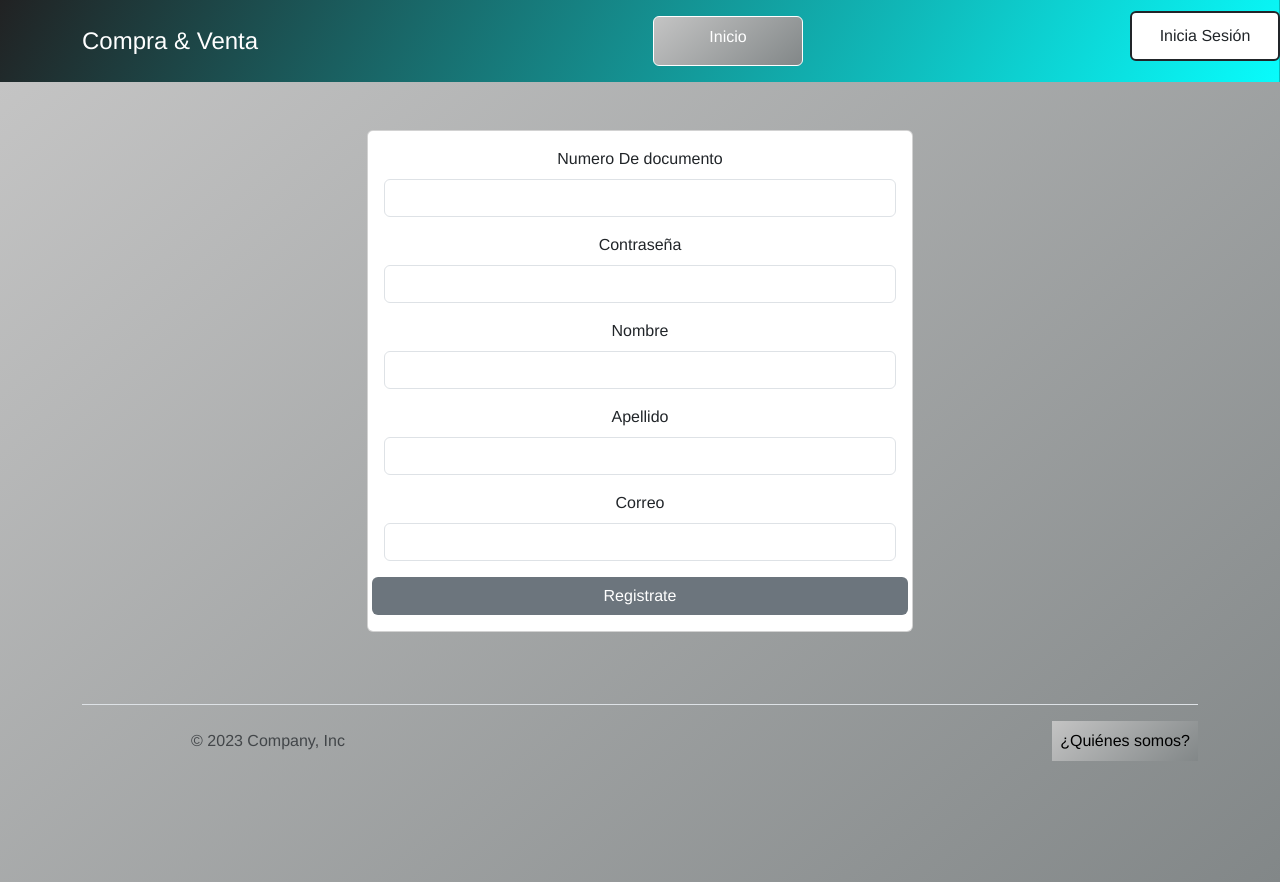
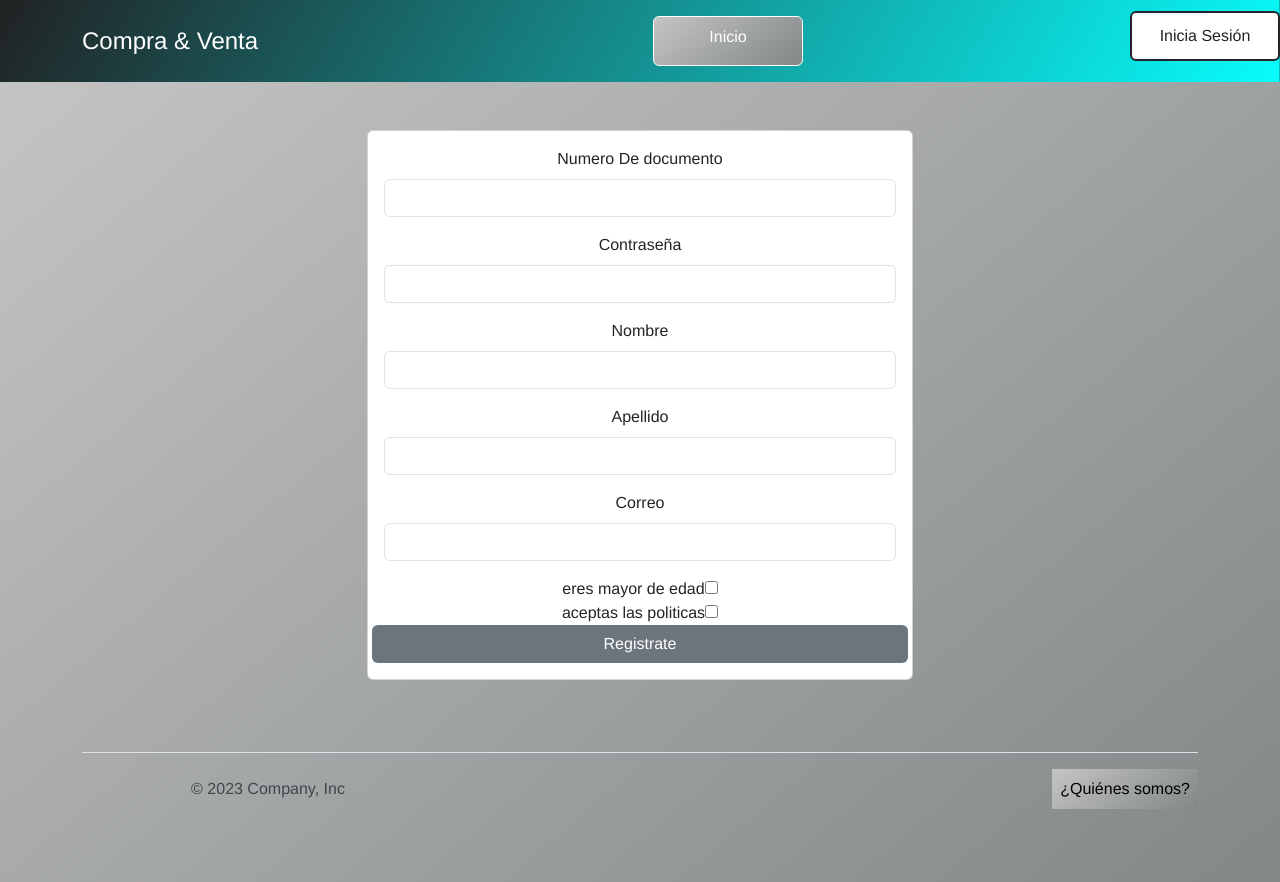
Before and after one commit to linamatiz/FrontendVue, a Vue app: page /registro in a window 1280 px wide. Built offline with nearby package versions, Linux system fonts and the light colour scheme.

Commit message:
checkbox

```diff
--- a/src/router/index.js
+++ b/src/router/index.js
@@ -8,6 +8,7 @@ import PerfilView from '../views/PerfilView.vue'
 import HomeView from '../views/HomeView.vue'
 import pagosView from '../views/PagosView.vue'
 import ChatView from '../views/ChatView.vue'
+
 
 const routes = [
   {
--- a/src/views/LoginView.vue
+++ b/src/views/LoginView.vue
@@ -39,13 +39,6 @@
                   <div class="mb-3">
                     <label for="password" class="form-label">Contraseña</label>
                     <input type="password" class="form-control" id="password" v-model="contra" name="password" required>
-                  </div>
-                  <div>
-                    <label for="checkbox1">eres mayor de edad</label>
-                      <input type="checkbox" id="checkbox1" v-model="checkbox1Value">
-                      <br>
-                      <label for="checkbox2">aceptas las politicas</label>
-                      <input type="checkbox" id="checkbox2" v-model="checkbox1Value">
                   </div>
                   <div class="row">
                     <button class="btn btn-primary mb-2" type="submit">Iniciar Sesión</button>
--- a/src/views/RegistroView.vue
+++ b/src/views/RegistroView.vue
@@ -53,6 +53,13 @@
                   <label for="correo" class="form-label">Correo</label>
                   <input type="email" class="form-control" id="correo" name="correo" v-model="correo" required>
                 </div>
+                <div>
+                    <label for="checkbox1">eres mayor de edad</label>
+                      <input type="checkbox" id="checkbox1" v-model="checkbox1Value">
+                      <br>
+                      <label for="checkbox2">aceptas las politicas</label>
+                      <input type="checkbox" id="checkbox2" v-model="checkbox1Value">
+                  </div>
                 <div class="row justify-content-center">
                   <button type="submit" class="btn btn-secondary justify-content-end" style="border-color: transparent; color: primary;">
                     Registrate
```
Also changed, not shown: src/assets/logo.png.
